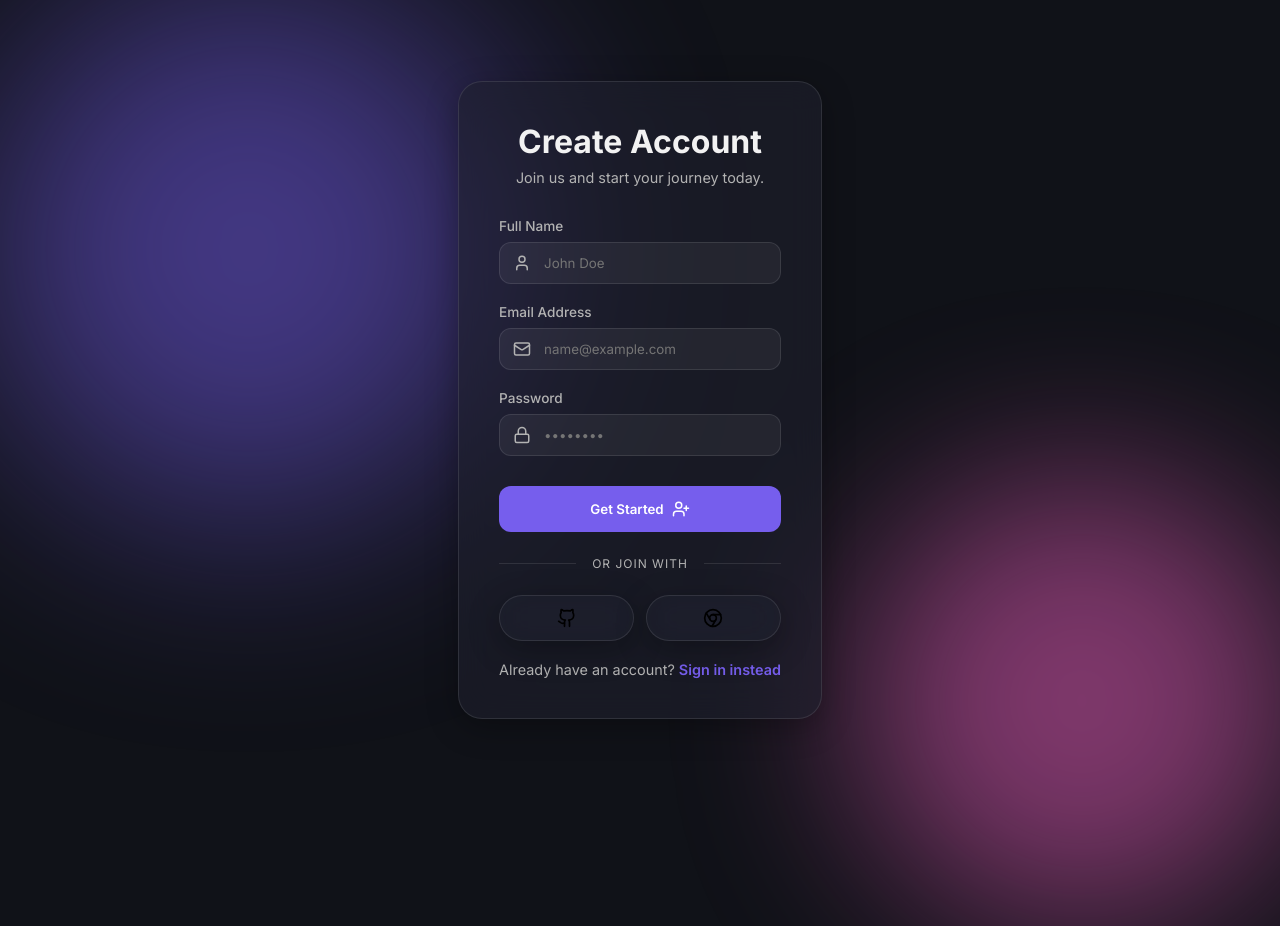
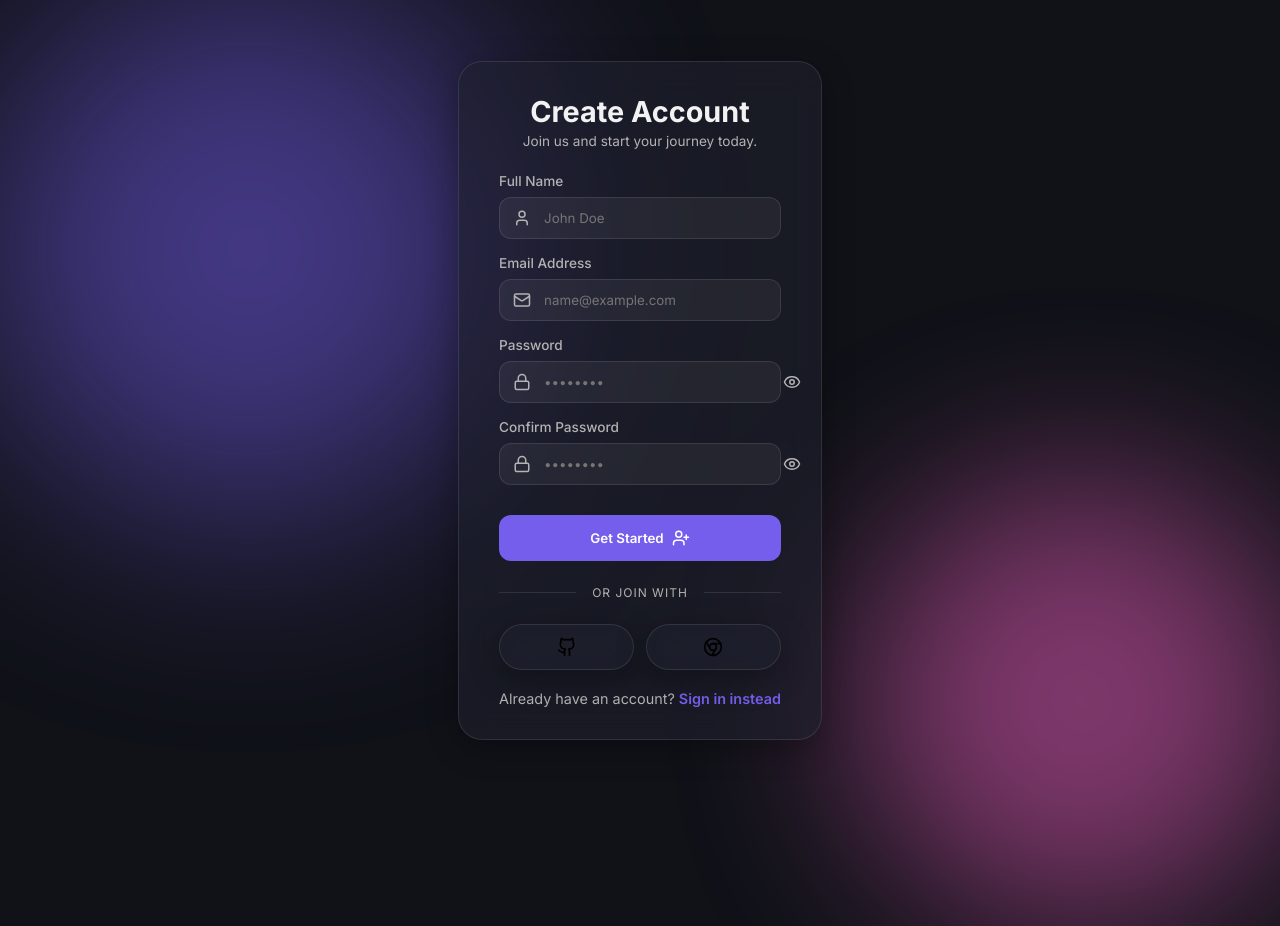
Before and after one commit to dheeraj0808/LoginRegister, a React (Vite) app in the folder frontend/: page / in a window 1280 px wide. Both pictures are taken after a click on the element "Sign up for free". Shown: the top 926 px of the page. Built offline with nearby package versions, Linux system fonts and the light colour scheme.

Commit message:
adding eye opener pasword for the view password and also the confirm password option for the sign up

```diff
--- a/frontend/src/components/Login.jsx
+++ b/frontend/src/components/Login.jsx
@@ -1,7 +1,9 @@
-import React from 'react';
-import { Mail, Lock, LogIn, Github, Chrome } from 'lucide-react';
+import React, { useState } from 'react';
+import { Mail, Lock, LogIn, Github, Chrome, Eye, EyeOff } from 'lucide-react';
 
 const Login = ({ onSwitch }) => {
+  const [showPassword, setShowPassword] = useState(false);
+
   const handleSubmit = (e) => {
     e.preventDefault();
     console.log('Login submitted');
@@ -29,8 +31,21 @@ const Login = ({ onSwitch }) => {
             <span style={{ fontSize: '0.75rem', color: 'var(--primary)', cursor: 'pointer', fontWeight: 500 }}>Forgot password?</span>
           </div>
           <div className="input-wrapper">
-            <input type="password" id="password" placeholder="••••••••" required />
+            <input type={showPassword ? "text" : "password"} id="password" placeholder="••••••••" required />
             <Lock size={18} />
+            <div
+              onClick={() => setShowPassword(!showPassword)}
+              style={{
+                position: 'absolute',
+                right: '12px',
+                cursor: 'pointer',
+                color: 'var(--text-dim)',
+                display: 'flex',
+                alignItems: 'center'
+              }}
+            >
+              {showPassword ? <EyeOff size={18} /> : <Eye size={18} />}
+            </div>
           </div>
         </div>
 
--- a/frontend/src/components/Register.jsx
+++ b/frontend/src/components/Register.jsx
@@ -1,21 +1,24 @@
-import React from 'react';
-import { Mail, Lock, UserPlus, Github, Chrome, User } from 'lucide-react';
+import React, { useState } from 'react';
+import { Mail, Lock, UserPlus, Github, Chrome, User, Eye, EyeOff } from 'lucide-react';
 
 const Register = ({ onSwitch }) => {
+    const [showPassword, setShowPassword] = useState(false);
+    const [showConfirmPassword, setShowConfirmPassword] = useState(false);
+
     const handleSubmit = (e) => {
         e.preventDefault();
         console.log('Register submitted');
     };
 
     return (
-        <div className="glass register-card" style={{ padding: '40px', width: '100%', maxWidth: '400px' }}>
-            <div style={{ textAlign: 'center', marginBottom: '32px' }}>
-                <h1 style={{ fontSize: '2rem', fontWeight: '700', marginBottom: '8px' }}>Create Account</h1>
-                <p style={{ color: 'var(--text-dim)', fontSize: '0.9rem' }}>Join us and start your journey today.</p>
+        <div className="glass register-card" style={{ padding: '32px 40px', width: '100%', maxWidth: '400px' }}>
+            <div style={{ textAlign: 'center', marginBottom: '24px' }}>
+                <h1 style={{ fontSize: '1.8rem', fontWeight: '700', marginBottom: '4px' }}>Create Account</h1>
+                <p style={{ color: 'var(--text-dim)', fontSize: '0.85rem' }}>Join us and start your journey today.</p>
             </div>
 
             <form onSubmit={handleSubmit}>
-                <div className="input-group">
+                <div className="input-group" style={{ marginBottom: '16px' }}>
                     <label htmlFor="name">Full Name</label>
                     <div className="input-wrapper">
                         <input type="text" id="name" placeholder="John Doe" required />
@@ -23,7 +26,7 @@ const Register = ({ onSwitch }) => {
                     </div>
                 </div>
 
-                <div className="input-group">
+                <div className="input-group" style={{ marginBottom: '16px' }}>
                     <label htmlFor="email">Email Address</label>
                     <div className="input-wrapper">
                         <input type="email" id="email" placeholder="name@example.com" required />
@@ -31,11 +34,45 @@ const Register = ({ onSwitch }) => {
                     </div>
                 </div>
 
-                <div className="input-group">
+                <div className="input-group" style={{ marginBottom: '16px' }}>
                     <label htmlFor="password">Password</label>
                     <div className="input-wrapper">
-                        <input type="password" id="password" placeholder="••••••••" required />
+                        <input type={showPassword ? "text" : "password"} id="password" placeholder="••••••••" required />
                         <Lock size={18} />
+                        <div
+                            onClick={() => setShowPassword(!showPassword)}
+                            style={{
+                                position: 'absolute',
+                                right: '12px',
+                                cursor: 'pointer',
+                                color: 'var(--text-dim)',
+                                display: 'flex',
+                                alignItems: 'center'
+                            }}
+                        >
+                            {showPassword ? <EyeOff size={18} /> : <Eye size={18} />}
+                        </div>
+                    </div>
+                </div>
+
+                <div className="input-group" style={{ marginBottom: '20px' }}>
+                    <label htmlFor="confirmPassword">Confirm Password</label>
+                    <div className="input-wrapper">
+                        <input type={showConfirmPassword ? "text" : "password"} id="confirmPassword" placeholder="••••••••" required />
+                        <Lock size={18} />
+                        <div
+                            onClick={() => setShowConfirmPassword(!showConfirmPassword)}
+                            style={{
+                                position: 'absolute',
+                                right: '12px',
+                                cursor: 'pointer',
+                                color: 'var(--text-dim)',
+                                display: 'flex',
+                                alignItems: 'center'
+                            }}
+                        >
+                            {showConfirmPassword ? <EyeOff size={18} /> : <Eye size={18} />}
+                        </div>
                     </div>
                 </div>
 
```
